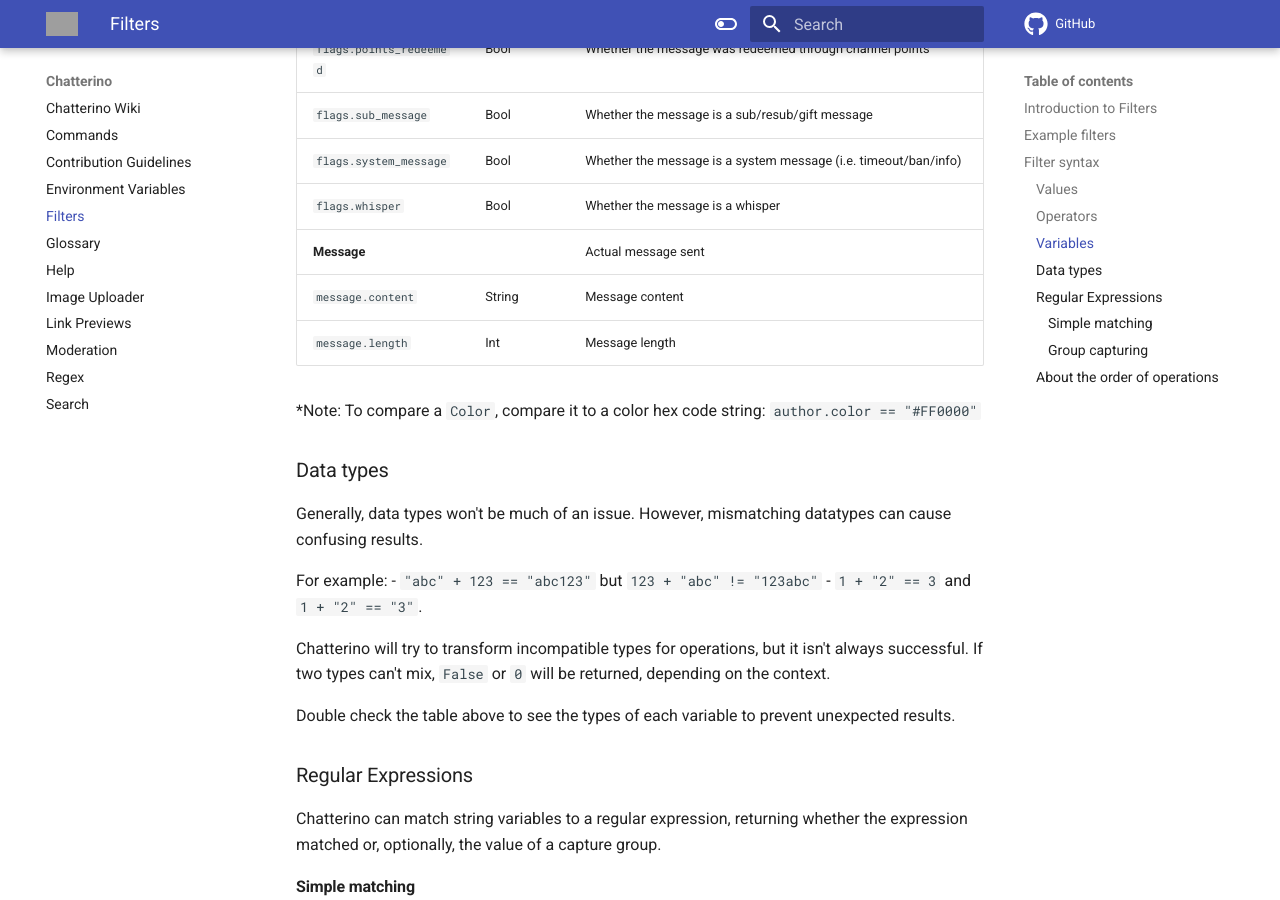
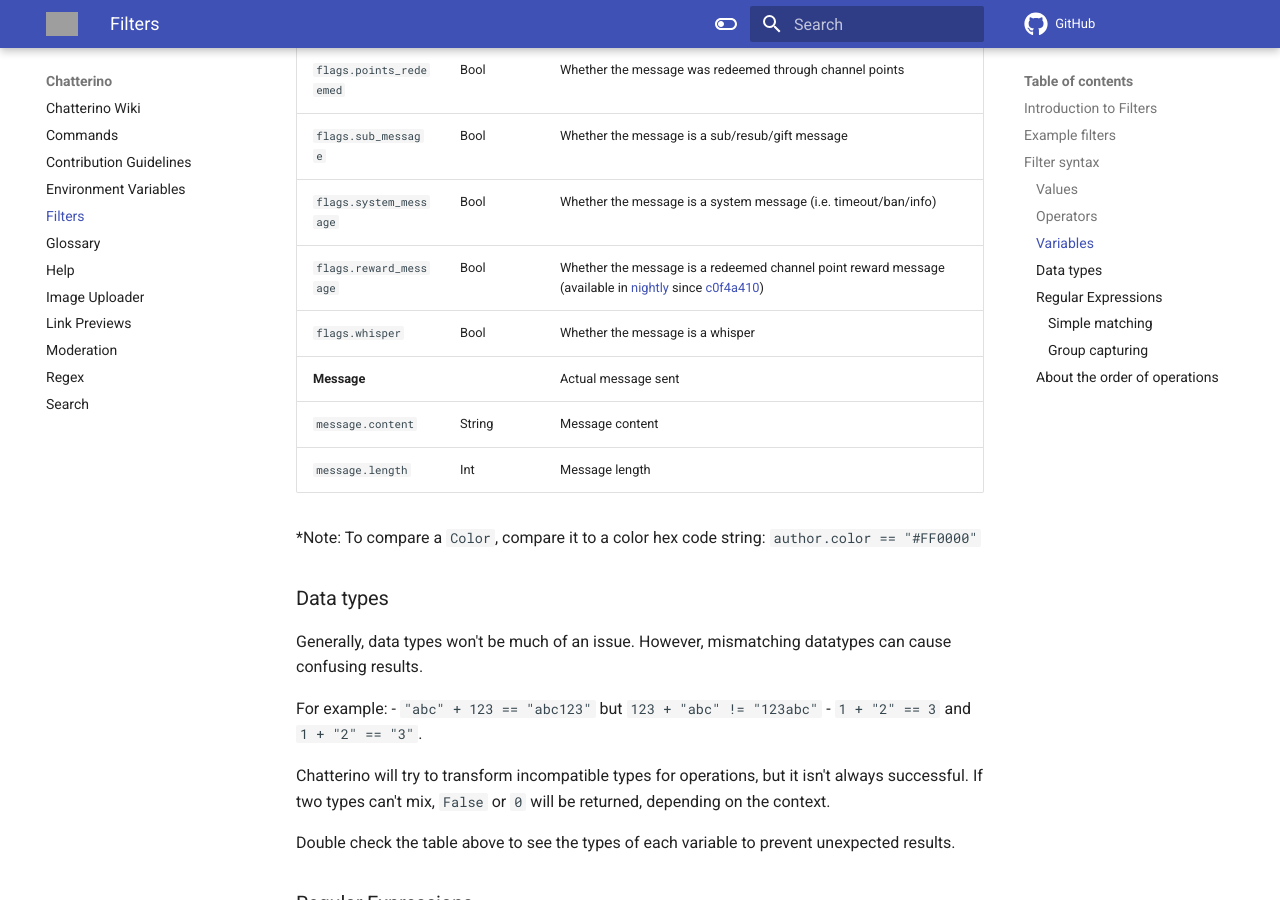
Before and after one commit to Chatterino/wiki, an MkDocs documentation site: the page built from docs/Filters.md, in a window 1280 px wide and 900 px high, scrolled down 3496 px. Built offline with MkDocs 1.6.1 and Material for MkDocs 9.7.7, drawn with Linux system fonts in a browser that asks for light colours; comment, search, counter and statistics services are not loaded; grey boxes are pictures that could not be loaded.

Commit message:
Add `flags.reward_message` to filters documentation (#114)
Co-authored-by: Rasmus Karlsson <rasmus.karlsson@pajlada.com>

```diff
--- a/docs/Filters.md
+++ b/docs/Filters.md
@@ -91,6 +91,7 @@
 | `flags.points_redeemed` | Bool | Whether the message was redeemed through channel points |
 | `flags.sub_message` | Bool | Whether the message is a sub/resub/gift message |
 | `flags.system_message` | Bool | Whether the message is a system message (i.e. timeout/ban/info) |
+| `flags.reward_message` | Bool | Whether the message is a redeemed channel point reward message (available in [nightly](../Help/#what-is-nightly-and-how-to-use-install-it) since [c0f4a410](https://github.com/Chatterino/chatterino2/commit/c0f4a410fab95df6f22c921586d6ed10f2b6dc74)) |
 | `flags.whisper` | Bool | Whether the message is a whisper |
 | **Message** | | Actual message sent |
 | `message.content` | String | Message content |
```
